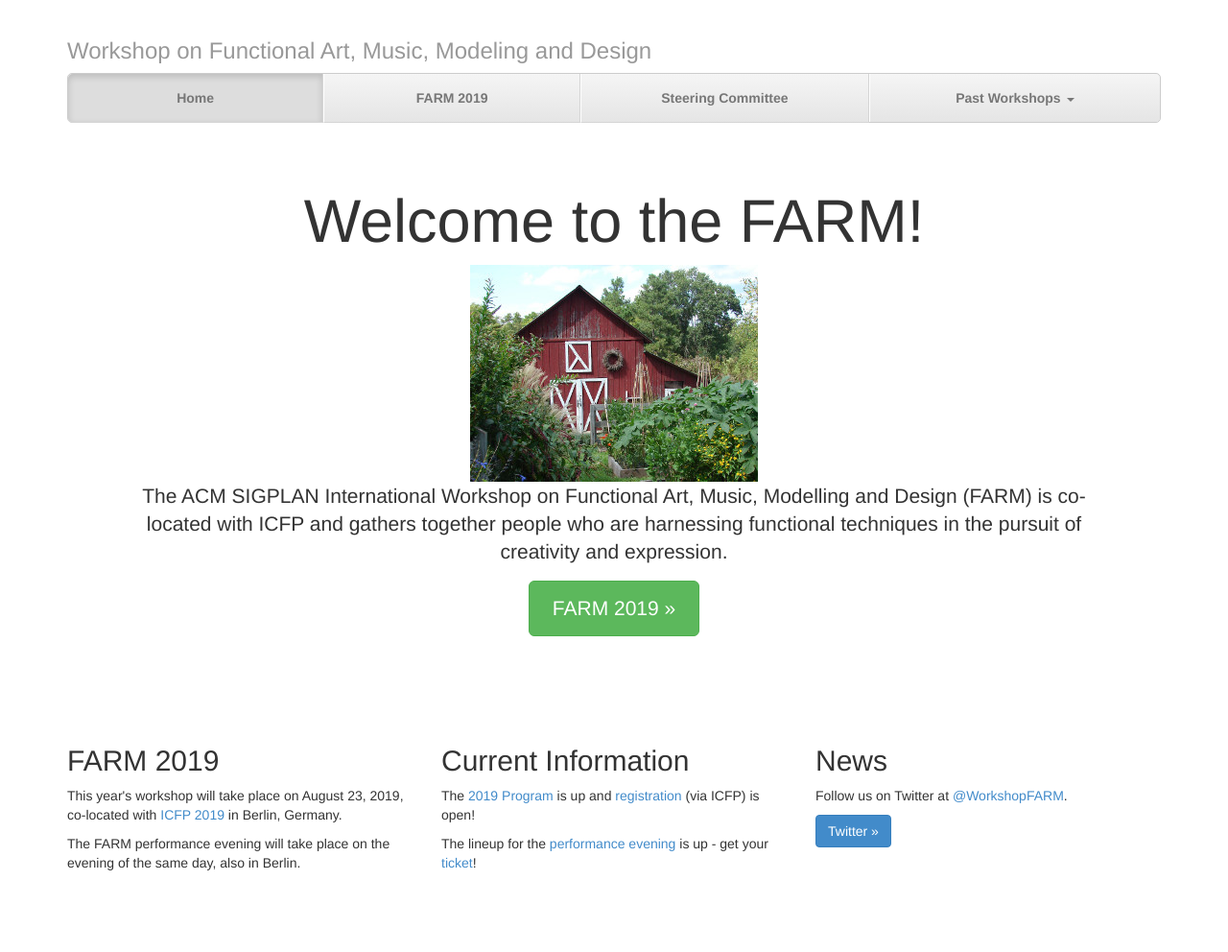
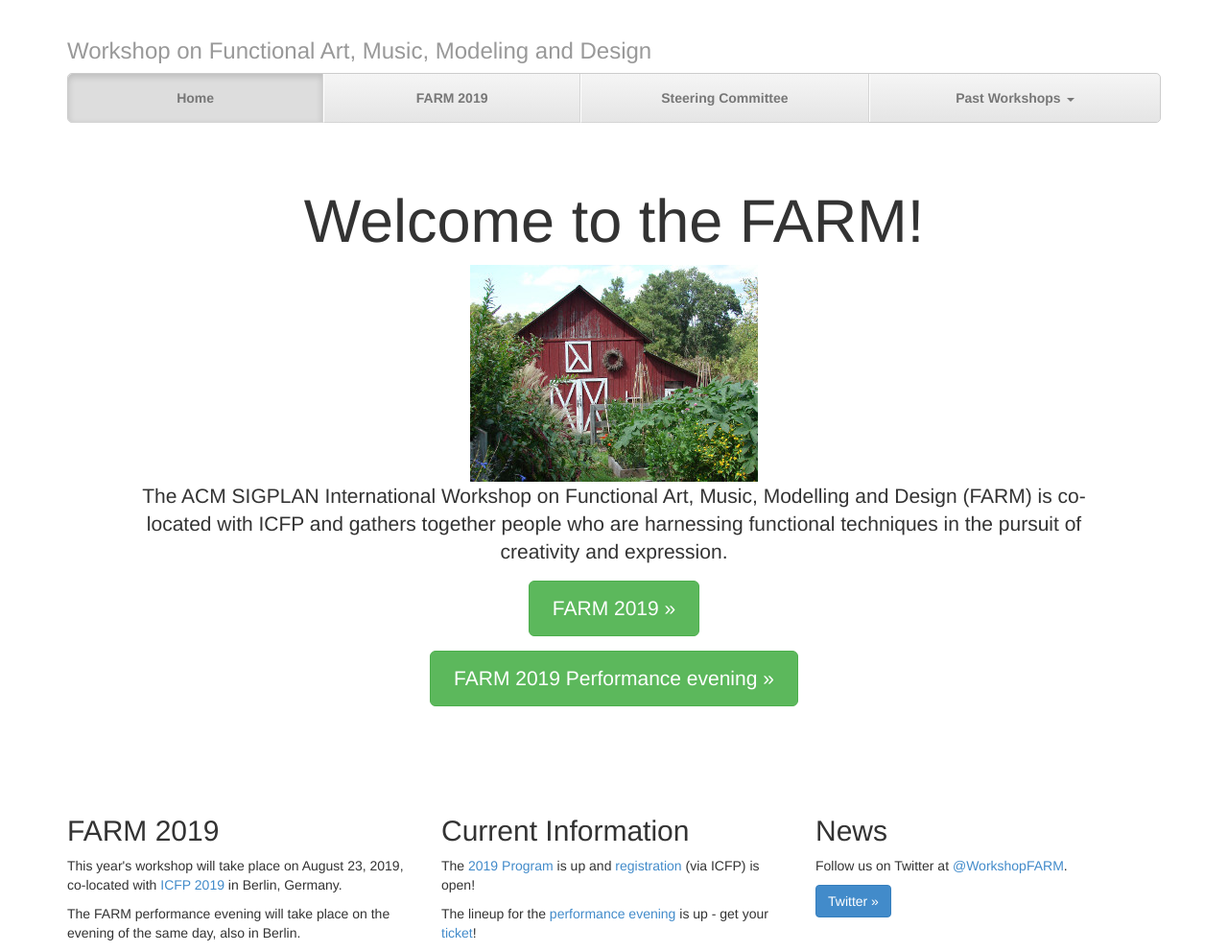
Before and after one commit to functional-art/functional-art.github.com, a Jekyll site: the page built from index.html, in a window 1280 px wide. Shown: the whole page at 96% size. Built offline with Jekyll 4.4.1, drawn with Linux system fonts in a browser that asks for light colours; nearby versions of some CDN libraries; before the commit the page ends 919 px from its top, so only the background shows below that.

Commit message:
Button to performance evening

```diff
--- a/index.html
+++ b/index.html
@@ -50,6 +50,8 @@
 	</p>
         <p><a class="btn btn-lg btn-success" href="/2019/"
         role="button">FARM 2019 &raquo;</a></p>
+        <p><a class="btn btn-lg btn-success" href="/2019/performance.html"
+        role="button">FARM 2019 Performance evening &raquo;</a></p>
       </div>
 
       <!-- Example row of columns -->
```
